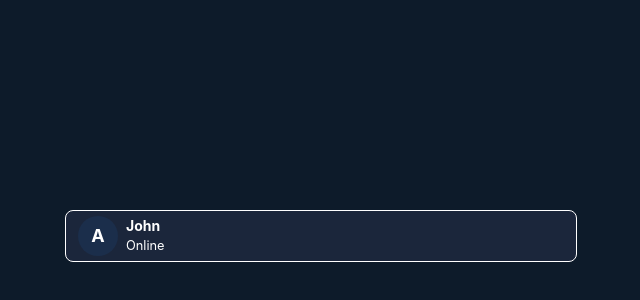
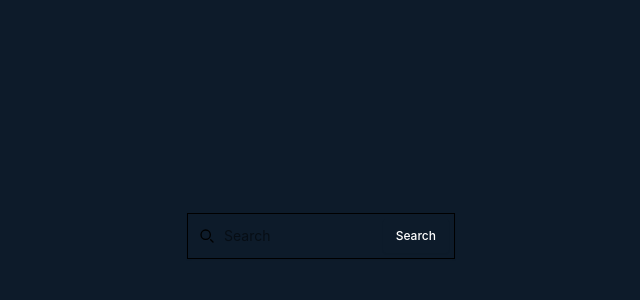
Before and after one commit to zunaiddev/fortexa-frontend, a React (Vite) app: page /test in a window 1280 px wide. Shown: the part 164-464 px from the top of the page, without its empty margins (319-959 px from the left). Built offline with nearby package versions, Linux system fonts and the light colour scheme.

Commit message:
desinged seach input

```diff
--- a/src/components/SearchInput.tsx
+++ b/src/components/SearchInput.tsx
@@ -5,7 +5,24 @@ type Props = InputHTMLAttributes<HTMLInputElement>
 
 function SearchInput({...props}: Props) {
     return (
-        <input className="" {...props}/>
+        <form className="max-w-md mx-auto">
+            <label htmlFor="search" className="block mb-2.5 text-sm font-medium text-heading sr-only ">Search</label>
+            <div className="relative">
+                <div className="absolute inset-y-0 start-0 flex items-center ps-3 pointer-events-none">
+                    <svg className="w-4 h-4 text-body" aria-hidden="true" xmlns="http://www.w3.org/2000/svg" width="24"
+                         height="24" fill="none" viewBox="0 0 24 24">
+                        <path stroke="currentColor" stroke-linecap="round" stroke-width="2"
+                              d="m21 21-3.5-3.5M17 10a7 7 0 1 1-14 0 7 7 0 0 1 14 0Z"/>
+                    </svg>
+                </div>
+                <input type="search" id="search"
+                       className="block w-full p-3 ps-9 bg-neutral-secondary-medium border border-default-medium text-heading text-sm rounded-base focus:ring-brand focus:border-brand shadow-xs placeholder:text-body"
+                       placeholder="Search" required/>
+                <button type="button"
+                        className="absolute inset-e-1.5 bottom-1.5 text-white bg-brand hover:bg-brand-strong box-border border border-transparent focus:ring-4 focus:ring-brand-medium shadow-xs font-medium leading-5 rounded text-xs px-3 py-1.5 focus:outline-none">Search
+                </button>
+            </div>
+        </form>
     );
 }
 
--- a/src/pages/Test.tsx
+++ b/src/pages/Test.tsx
@@ -1,12 +1,10 @@
 import Container from "../components/Container.tsx";
-import UserCon from "../components/UserCon.tsx";
+import SearchInput from "../components/SearchInput.tsx";
 
 function Test() {
     return (
         <Container>
-            <UserCon>
-
-            </UserCon>
+            <SearchInput/>
         </Container>
     );
 }
```
